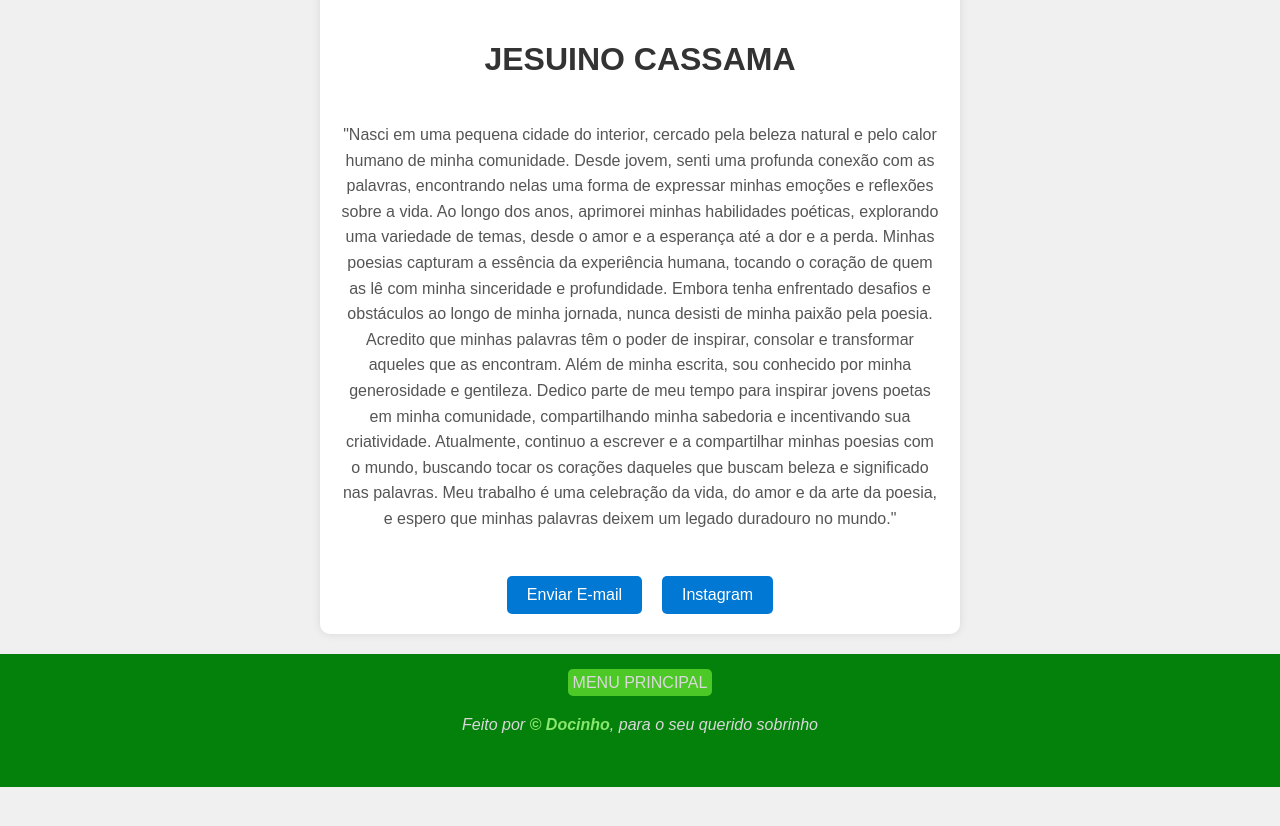
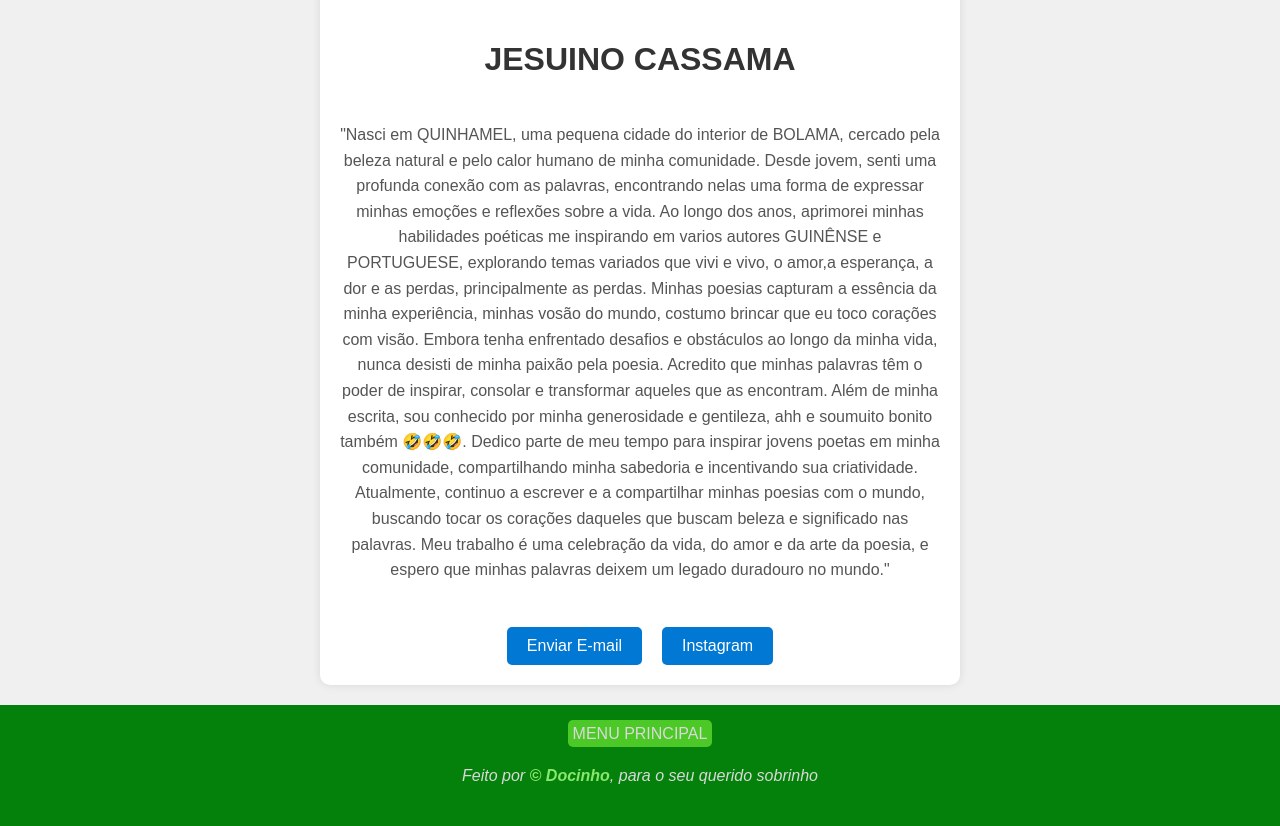
Before and after one commit to Dautarim/black_poetury, a plain HTML site: page sobre.html in a window 1280 px wide. Shown: the part 940-1766 px from the top of the page. Before the commit the page ends 1727 px from the top, so only its background shows below. Drawn offline with Linux system fonts and the light colour scheme.

Commit message:
ultimos, talvez

```diff
--- a/estilos/apoie.css
+++ b/estilos/apoie.css
@@ -119,17 +119,19 @@ body {
     box-shadow: 0 0 10px rgba(0, 0, 0, 0.1);
     display: flex;
     flex-direction: column;
-    gap: 40px;
+    gap: 52px;
 
 }
 
 h1, h2 {
     font-weight: 600;
     color: #333;
+    margin-bottom: 24px;
 }
 
 form {
     margin-bottom: 20px;
+
 }
 
 label {
--- a/sobre.html
+++ b/sobre.html
@@ -43,13 +43,13 @@
             <h1>JESUINO CASSAMA</h1>
             <p>
 
-                "Nasci em uma pequena cidade do interior, cercado pela beleza natural e pelo calor humano de minha comunidade. Desde jovem, senti uma profunda conexão com as palavras, encontrando nelas uma forma de expressar minhas emoções e reflexões sobre a vida.
+                "Nasci em QUINHAMEL, uma pequena cidade do interior de BOLAMA, cercado pela beleza natural e pelo calor humano de minha comunidade. Desde jovem, senti uma profunda conexão com as palavras, encontrando nelas uma forma de expressar minhas emoções e reflexões sobre a vida.
 
-                Ao longo dos anos, aprimorei minhas habilidades poéticas, explorando uma variedade de temas, desde o amor e a esperança até a dor e a perda. Minhas poesias capturam a essência da experiência humana, tocando o coração de quem as lê com minha sinceridade e profundidade.
+                Ao longo dos anos, aprimorei minhas habilidades poéticas me inspirando em varios autores GUINÊNSE e PORTUGUESE, explorando temas variados que vivi e vivo, o amor,a esperança, a dor e as perdas, principalmente as perdas. Minhas poesias capturam a essência da minha experiência, minhas vosão do mundo, costumo brincar que eu toco corações com visão.
 
-                Embora tenha enfrentado desafios e obstáculos ao longo de minha jornada, nunca desisti de minha paixão pela poesia. Acredito que minhas palavras têm o poder de inspirar, consolar e transformar aqueles que as encontram.
+                Embora tenha enfrentado desafios e obstáculos ao longo da minha vida, nunca desisti de minha paixão pela poesia. Acredito que minhas palavras têm o poder de inspirar, consolar e transformar aqueles que as encontram.
 
-                Além de minha escrita, sou conhecido por minha generosidade e gentileza. Dedico parte de meu tempo para inspirar jovens poetas em minha comunidade, compartilhando minha sabedoria e incentivando sua criatividade.
+                Além de minha escrita, sou conhecido por minha generosidade e gentileza, ahh e soumuito bonito também 🤣🤣🤣. Dedico parte de meu tempo para inspirar jovens poetas em minha comunidade, compartilhando minha sabedoria e incentivando sua criatividade.
 
                 Atualmente, continuo a escrever e a compartilhar minhas poesias com o mundo, buscando tocar os corações daqueles que buscam beleza e significado nas palavras. Meu trabalho é uma celebração da vida, do amor e da arte da poesia, e espero que minhas palavras deixem um legado duradouro no mundo."</p>
 
```
Also changed, not shown: apoiar.html (+4 -0 lines).
